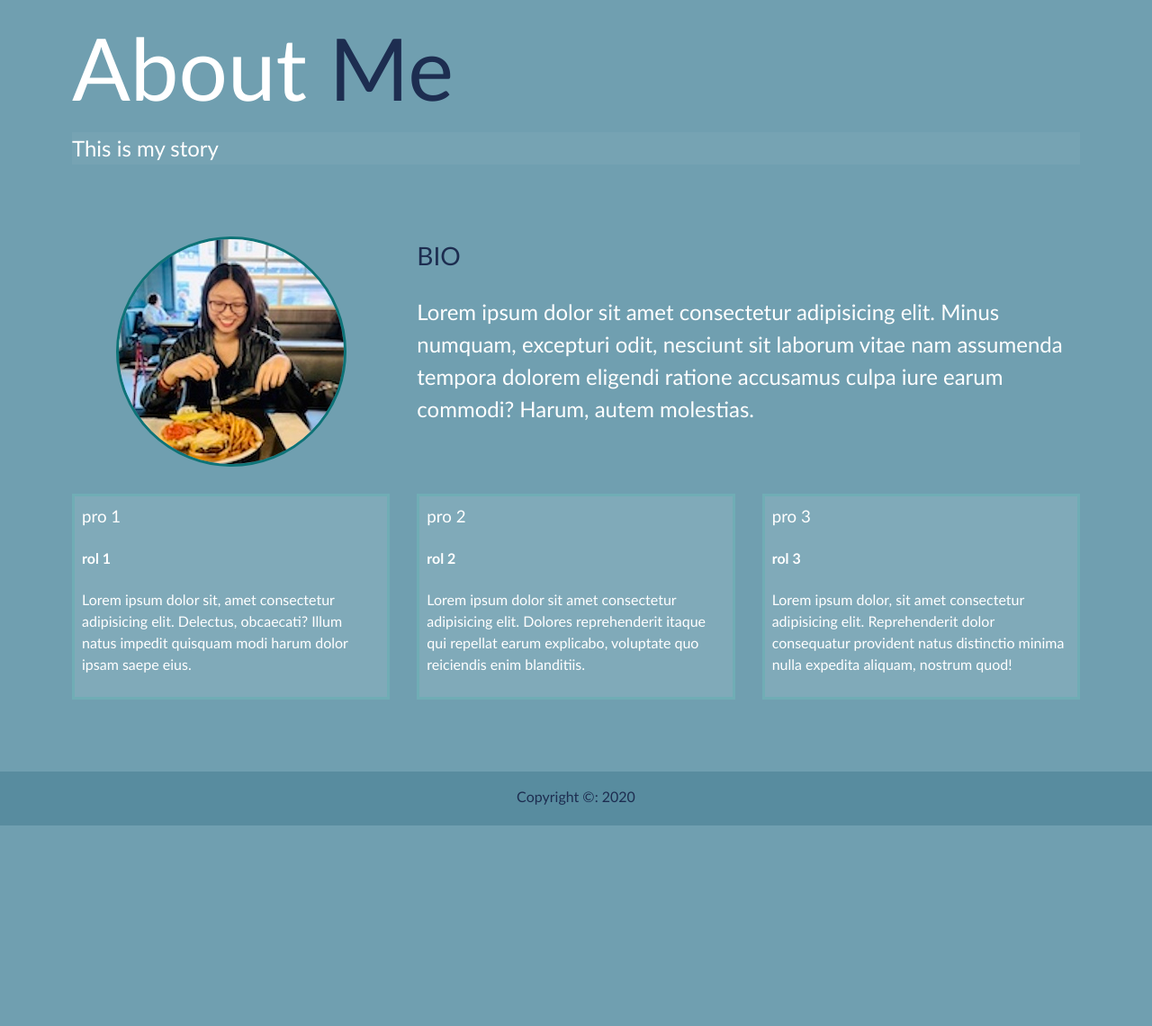
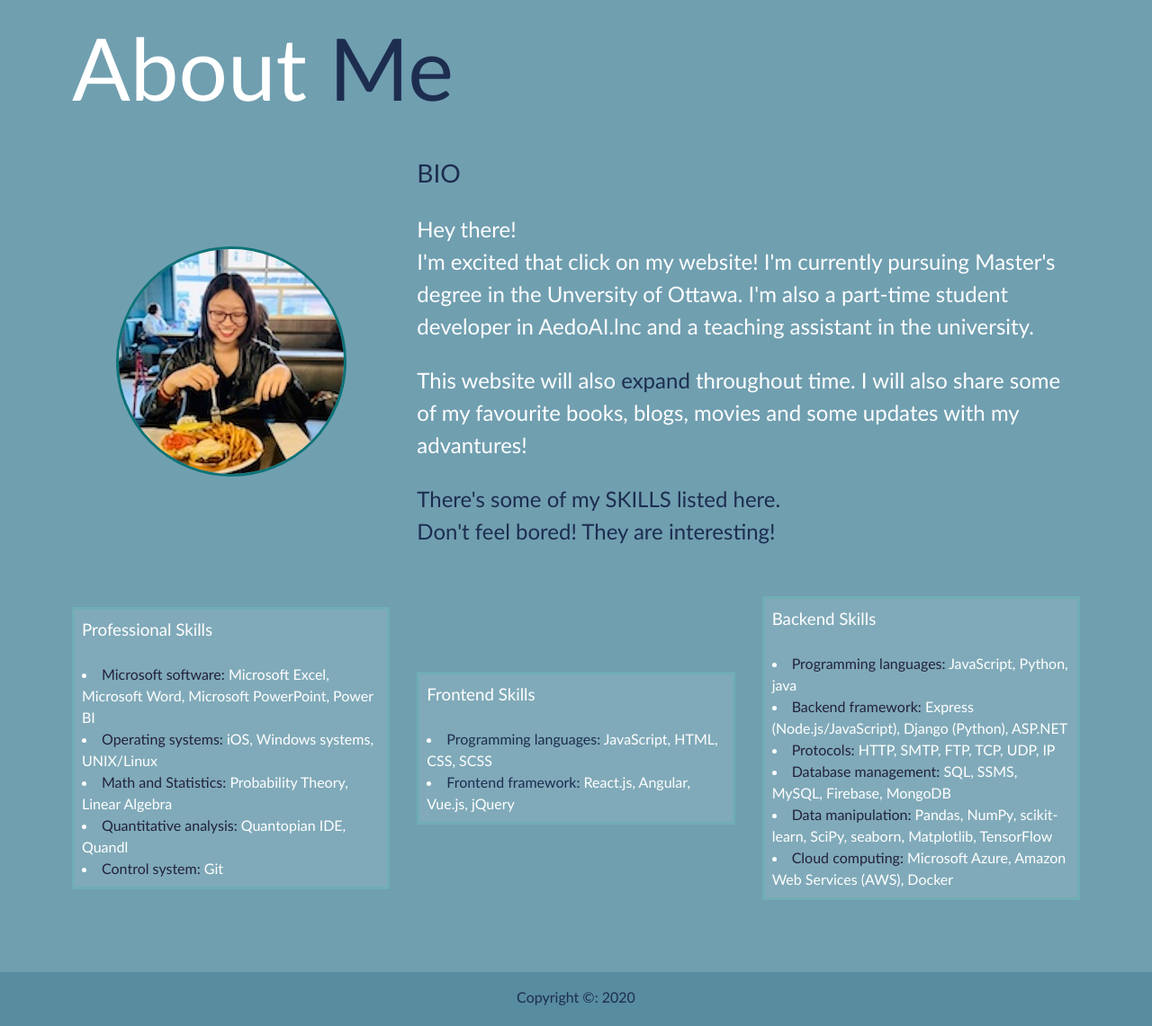
Before and after one commit to Abigail6on/Portfolio-Website, a website: page src/about.html in a window 1280 px wide. Shown: the part 77-1218 px from the top of the page at 90% size. Before the commit the page ends 995 px from the top, so only its background shows below. Drawn offline with Linux system fonts and the light colour scheme.

Commit message:
add content on about page

```diff
--- a/package.json
+++ b/package.json
@@ -3,13 +3,13 @@
   "version": "1.0.0",
   "description": "Something about myself!",
   "main": "index.js",
-  "homepage":"https://EllenYang.github.io/Portfolio_Web",
+  "homepage":"https://abigail6on.github.io/Portfolio-Website/",
   "scripts": {
     "sass": "node-sass -w scss/ -o src/css/ --recursive",
     "deploy":"gh-pages -d src"
   },
-  "author": "",
-  "license": "ISC",
+  "author": "Ellen Yang",
+  "license": "MIT",
   "dependencies": {
     "gh-pages": "^3.1.0",
     "node-sass": "^4.14.1"
--- a/scss/_config.scss
+++ b/scss/_config.scss
@@ -6,6 +6,7 @@ $show-home-image: true;
 $home-image: url(../img/background-2.jpg);
 $background-opacity: 0.7;
 $border-color: #70adb5;
+$text-header: #22223b;
 
 
 
--- a/scss/main.scss
+++ b/scss/main.scss
@@ -45,6 +45,10 @@ header {
 
 .text-secondary {
     color: $color-secondary;
+}
+
+.text-head {
+    color: $text-header;
 }
 
 main {
--- a/src/about.html
+++ b/src/about.html
@@ -50,9 +50,7 @@
         <h1 class="lg-heading">
             About <span class="text-secondary">Me</span>
         </h1>
-        <h2 class="sm-heading">
-            This is my story
-        </h2>
+        <br>
         <div class="about-info">
             <img src="img/portrait-bio.jpg" alt="Ellen Yang" class="bio-img">
             <div class="bio">
@@ -60,36 +58,81 @@
                     BIO
                 </h3>
                 <p>
-                    Lorem ipsum dolor sit amet consectetur
-                    adipisicing elit. Minus numquam, excepturi
-                    odit, nesciunt sit laborum vitae nam assumenda
-                    tempora dolorem eligendi ratione accusamus culpa
-                    iure earum commodi? Harum, autem molestias.
+                    Hey there! <br>
+                    I'm excited that click on my website! I'm currently pursuing Master's degree
+                    in the Unversity of Ottawa. I'm also a part-time student developer in AedoAI.lnc
+                    and a teaching assistant in the university. <br>
+                </p>
+                <p>
+                    This website will also <span class="text-secondary">expand </span> throughout time.
+                    I will also share some of my favourite books, blogs, movies
+                    and some updates with my advantures!
+                </p>
+                <p class="text-secondary">
+                    There's some of my SKILLS listed here. <br>
+                    Don't feel bored! They are interesting!
                 </p>
             </div>
             <div class="project pro-1">
-                <h3>pro 1</h3>
-                <h4>rol 1</h4>
-                <p>Lorem ipsum dolor sit, amet consectetur adipisicing
-                    elit. Delectus, obcaecati? Illum natus impedit quisquam
-                    modi harum dolor ipsam saepe eius.
-                </p>
+                <h3>Professional Skills</h3> <br>
+                    <li>
+                        <span class="text-head">Microsoft software: </span>
+                        Microsoft Excel, Microsoft Word, Microsoft PowerPoint, Power BI
+                    </li>
+                    <li>
+                        <span class="text-head">Operating systems: </span>
+                        iOS, Windows systems, UNIX/Linux
+                    </li>
+                    <li>
+                        <span class="text-head">Math and Statistics: </span>
+                        Probability Theory, Linear Algebra
+                    </li>
+                    <li>
+                        <span class="text-head">Quantitative analysis: </span>
+                        Quantopian IDE, Quandl
+                    </li>
+                    <li>
+                        <span class="text-head">Control system: </span>
+                        Git
+                    </li>
             </div>
             <div class="project pro-2">
-                <h3>pro 2</h3>
-                <h4>rol 2</h4>
-                <p>Lorem ipsum dolor sit amet consectetur adipisicing elit.
-                    Dolores reprehenderit itaque qui repellat earum explicabo,
-                    voluptate quo reiciendis enim blanditiis.
-                </p>
+                <h3>Frontend Skills</h3> <br>
+                <li>
+                    <span class="text-secondary">Programming languages: </span>
+                    JavaScript, HTML, CSS, SCSS
+                </li>
+                <li>
+                    <span class="text-secondary">Frontend framework:  </span>
+                    React.js, Angular, Vue.js, jQuery
+                </li>
             </div>
             <div class="project pro-3">
-                <h3>pro 3</h3>
-                <h4>rol 3</h4>
-                <p>Lorem ipsum dolor, sit amet consectetur adipisicing elit.
-                    Reprehenderit dolor consequatur provident natus distinctio
-                     minima nulla expedita aliquam, nostrum quod!
-                </p>
+                <h3>Backend Skills</h3> <br>
+                <li>
+                    <span class="text-head">Programming languages:  </span>
+                    JavaScript, Python, java
+                </li>
+                <li>
+                    <span class="text-head">Backend framework:  </span>
+                    Express (Node.js/JavaScript), Django (Python), ASP.NET
+                </li>
+                <li>
+                    <span class="text-head">Protocols: </span>
+                    HTTP, SMTP, FTP, TCP, UDP, IP
+                </li>
+                <li>
+                    <span class="text-head">Database management: </span>
+                    SQL, SSMS, MySQL, Firebase, MongoDB
+                </li>
+                <li>
+                    <span class="text-head">Data manipulation:  </span>
+                    Pandas, NumPy, scikit-learn, SciPy, seaborn, Matplotlib, TensorFlow
+                </li>
+                <li>
+                    <span class="text-head">Cloud computing: </span>
+                    Microsoft Azure, Amazon Web Services (AWS), Docker
+                </li>
             </div>
         </div>
     </main>
```
Also changed, not shown: src/index.html (+6 -3 lines), src/css/main.css, 1 other file.
